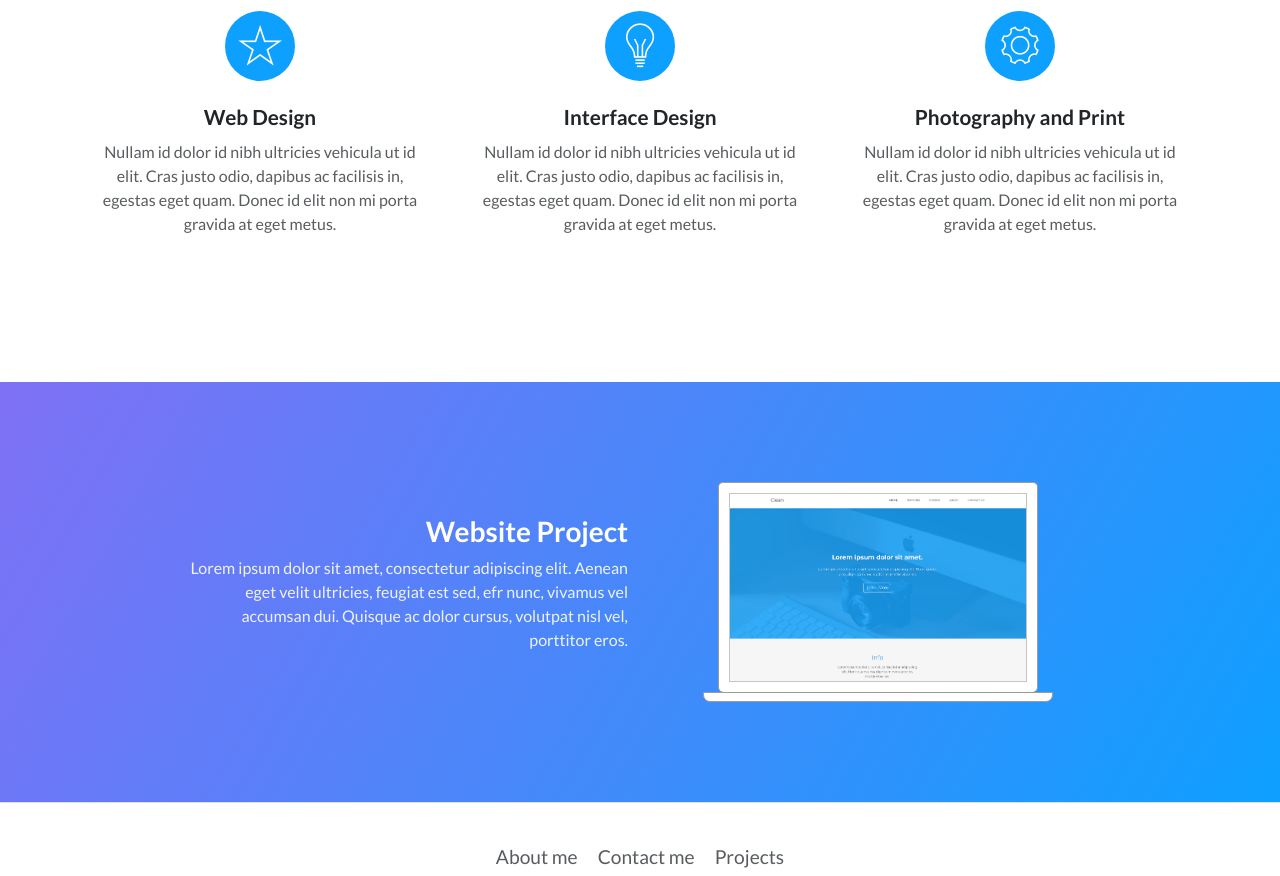
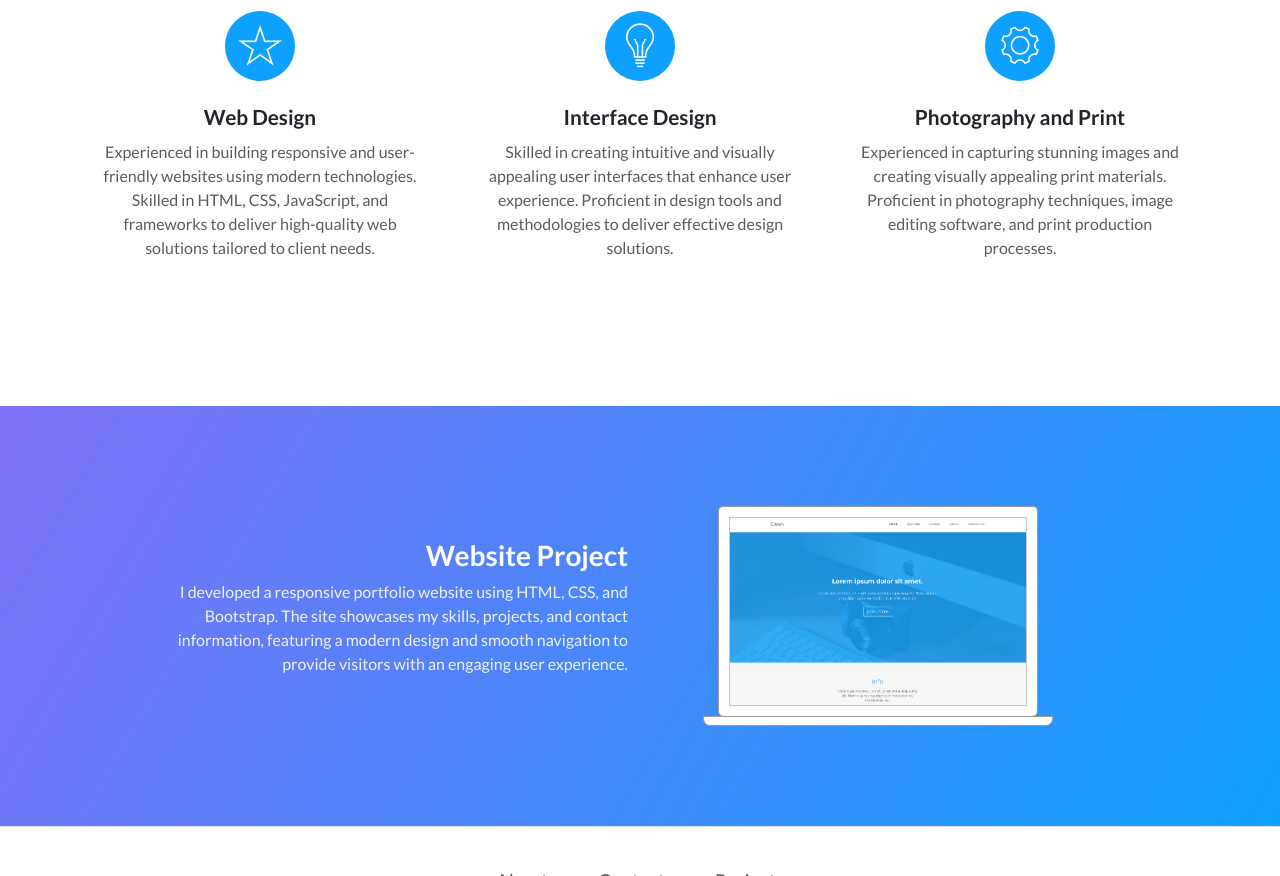
Before and after one commit to sheikh-mohammad-rakib/sheikhdrakib, a plain HTML site: page index.html in a window 1280 px wide. Shown: the part 1241-2117 px from the top of the page. Drawn offline with Linux system fonts and the light colour scheme; files whose address does not match are found by name.

Commit message:
Update index.html with personal branding and enhanced project descriptions

```diff
--- a/index.html
+++ b/index.html
@@ -4,7 +4,7 @@
 <head>
     <meta charset="utf-8">
     <meta name="viewport" content="width=device-width, initial-scale=1.0, shrink-to-fit=no">
-    <title>Home - Brand</title>
+    <title>sheikhMdRakib</title>
     <link rel="stylesheet" href="assets/bootstrap/css/bootstrap.min.css">
     <link rel="stylesheet" href="https://fonts.googleapis.com/css?family=Lato:300,400,700&amp;display=swap">
     <link rel="stylesheet" href="assets/fonts/ionicons.min.css">
@@ -31,7 +31,7 @@
             <div class="container">
                 <div class="avatar" style="background-image:url(&quot;assets/img/avatars/avatar.jpg&quot;);"></div>
                 <div class="about-me">
-                    <p>Hello! I am <strong>John Smith</strong>. I work as interface and front end developer. I have passion for pixel perfect, minimal and easy to use interfaces.</p><a class="btn btn-outline-primary" role="button" href="hire-me.html">Hire me</a>
+                    <p>Hello! I am <strong>Sheikh Mohammad Rakib</strong>. I work as interface and front end developer. I have passion for pixel perfect, minimal and easy to use interfaces.</p><a class="btn btn-outline-primary" role="button" href="hire-me.html">Hire me</a>
                 </div>
             </div>
         </section>
@@ -62,7 +62,7 @@
                             <div class="card-header bg-transparent border-0"><i class="icon ion-ios-star-outline"></i></div>
                             <div class="card-body">
                                 <h3 class="card-title">Web Design</h3>
-                                <p class="card-text">Nullam id dolor id nibh ultricies vehicula ut id elit. Cras justo odio, dapibus ac facilisis in, egestas eget quam. Donec id elit non mi porta gravida at eget metus.</p>
+                                <p class="card-text">Experienced in building responsive and user-friendly websites using modern technologies. Skilled in HTML, CSS, JavaScript, and frameworks to deliver high-quality web solutions tailored to client needs.</p>
                             </div>
                         </div>
                     </div>
@@ -71,7 +71,7 @@
                             <div class="card-header bg-transparent border-0"><i class="icon ion-ios-lightbulb-outline"></i></div>
                             <div class="card-body">
                                 <h3 class="card-title">Interface Design</h3>
-                                <p class="card-text">Nullam id dolor id nibh ultricies vehicula ut id elit. Cras justo odio, dapibus ac facilisis in, egestas eget quam. Donec id elit non mi porta gravida at eget metus.</p>
+                                <p class="card-text">Skilled in creating intuitive and visually appealing user interfaces that enhance user experience. Proficient in design tools and methodologies to deliver effective design solutions.</p>
                             </div>
                         </div>
                     </div>
@@ -80,7 +80,7 @@
                             <div class="card-header bg-transparent border-0"><i class="icon ion-ios-gear-outline"></i></div>
                             <div class="card-body">
                                 <h3 class="card-title">Photography and Print</h3>
-                                <p class="card-text">Nullam id dolor id nibh ultricies vehicula ut id elit. Cras justo odio, dapibus ac facilisis in, egestas eget quam. Donec id elit non mi porta gravida at eget metus.</p>
+                                <p class="card-text">Experienced in capturing stunning images and creating visually appealing print materials. Proficient in photography techniques, image editing software, and print production processes.</p>
                             </div>
                         </div>
                     </div>
@@ -93,7 +93,7 @@
             <div class="row align-items-center">
                 <div class="col-md-12 col-lg-5 offset-lg-1 text">
                     <h3>Website Project</h3>
-                    <p>Lorem ipsum dolor sit amet, consectetur adipiscing elit. Aenean eget velit ultricies, feugiat est sed, efr nunc, vivamus vel accumsan dui. Quisque ac dolor cursus, volutpat nisl vel, porttitor eros.</p>
+                    <p>I developed a responsive portfolio website using HTML, CSS, and Bootstrap. The site showcases my skills, projects, and contact information, featuring a modern design and smooth navigation to provide visitors with an engaging user experience.</p>
                 </div>
                 <div class="col-md-12 col-lg-5">
                     <div class="portfolio-laptop-mockup">
```
